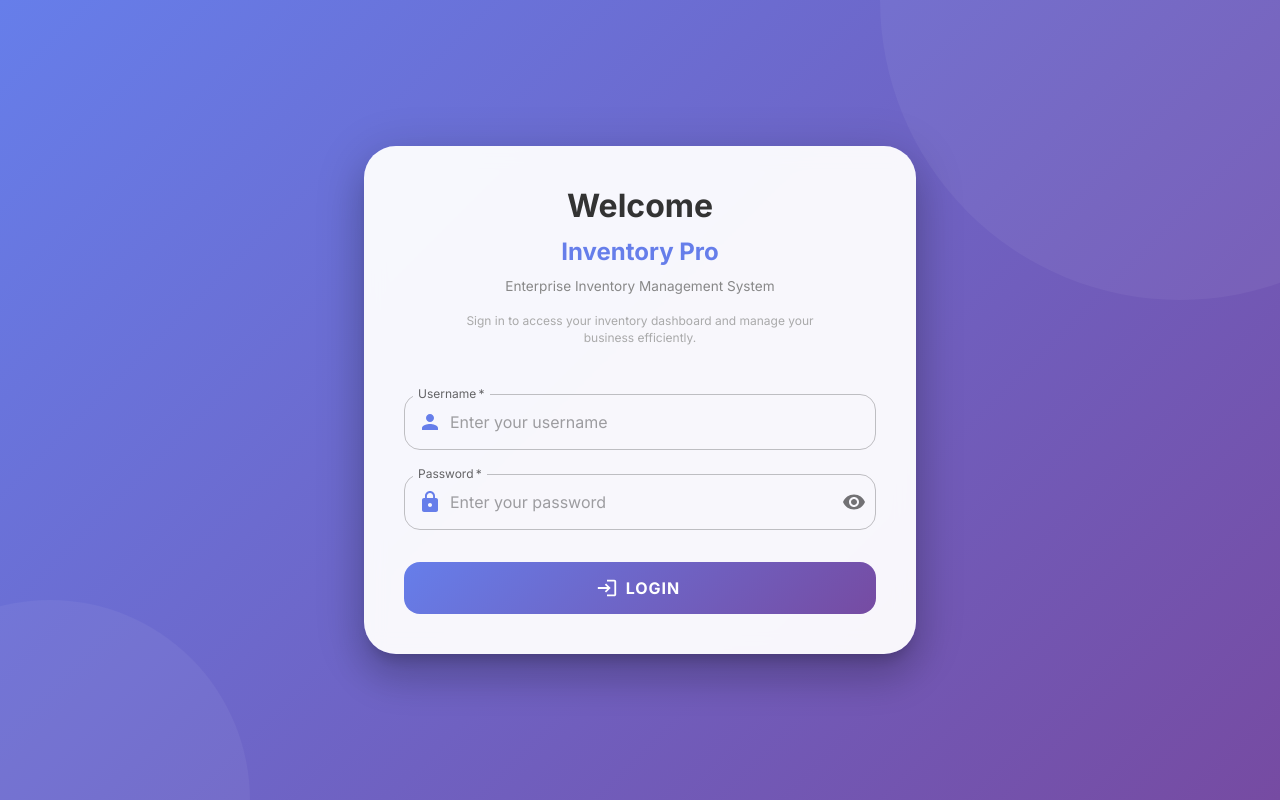
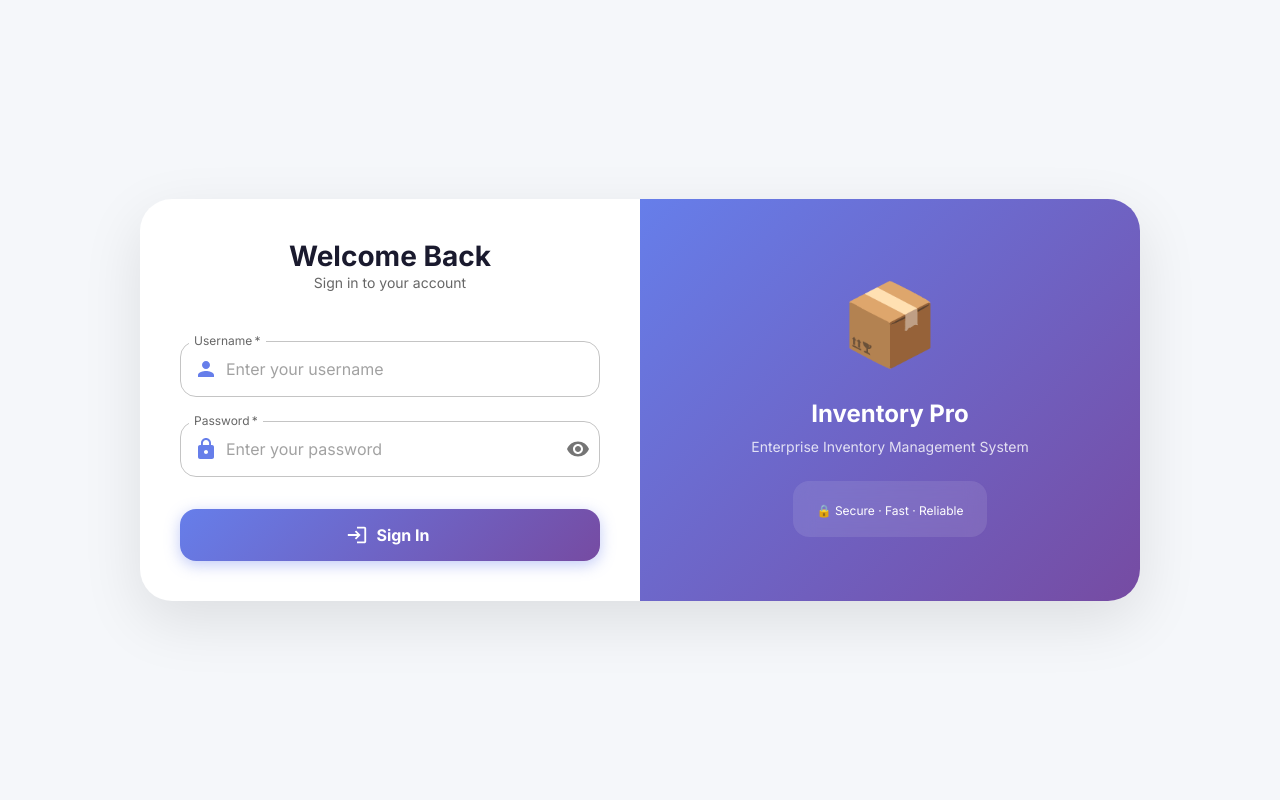
Before and after one commit to yogabalan07/Team-5, a React (Create React App) app in the folder frontend/: page /login in a window 1280 px wide. Built offline with nearby package versions, Linux system fonts and the light colour scheme.

Commit message:
Update Login component layout and styles
Refactor Login component to improve layout and styling.

```diff
--- a/frontend/src/components/auth/Login.jsx
+++ b/frontend/src/components/auth/Login.jsx
@@ -1,7 +1,7 @@
 import React, { useState } from 'react';
-import { useNavigate, Link } from 'react-router-dom';
+import { useNavigate } from 'react-router-dom';
 import {
-  Container,
+  Grid,
   Paper,
   TextField,
   Button,
@@ -50,98 +50,36 @@ const Login = () => {
         display: 'flex',
         alignItems: 'center',
         justifyContent: 'center',
-        background: 'linear-gradient(135deg, #667eea 0%, #764ba2 100%)',
-        position: 'relative',
-        overflow: 'hidden',
+        background: '#f5f7fa',
         p: 2,
       }}
     >
-      {/* Decorative background elements */}
-      <Box
+      <Paper
+        elevation={0}
         sx={{
-          position: 'absolute',
-          width: '600px',
-          height: '600px',
-          borderRadius: '50%',
-          background: 'rgba(255,255,255,0.05)',
-          top: '-300px',
-          right: '-200px',
-        }}
-      />
-      <Box
-        sx={{
-          position: 'absolute',
-          width: '400px',
-          height: '400px',
-          borderRadius: '50%',
-          background: 'rgba(255,255,255,0.05)',
-          bottom: '-200px',
-          left: '-150px',
-        }}
-      />
-
-      <Container maxWidth="sm">
-        <Paper
-          elevation={24}
-          sx={{
-            p: { xs: 3, sm: 5 },
+          maxWidth: 1000,
+          width: '100%',
           borderRadius: 4,
-            backdropFilter: 'blur(10px)',
-            backgroundColor: 'rgba(255,255,255,0.95)',
-            position: 'relative',
-            zIndex: 1,
+          overflow: 'hidden',
+          boxShadow: '0 20px 60px rgba(0,0,0,0.1)',
         }}
       >
-          {/* Welcome Section */}
+        <Grid container>
+          <Grid item xs={12} md={6}>
+            <Box sx={{ p: { xs: 4, sm: 5 } }}>
               <Box textAlign="center" mb={4}>
                 <Typography
                   variant="h4"
                   fontWeight="bold"
-              gutterBottom
                   sx={{
-                color: '#333',
-                fontSize: { xs: '1.75rem', sm: '2rem' }
+                    color: '#1a1a2e',
+                    fontSize: { xs: '1.5rem', sm: '1.75rem' }
                   }}
                 >
-              Welcome
+                  Welcome Back
                 </Typography>
-
-            <Typography
-              variant="h5"
-              fontWeight="bold"
-              gutterBottom
-              sx={{
-                color: '#667eea',
-                fontSize: { xs: '1.25rem', sm: '1.5rem' }
-              }}
-            >
-              Inventory Pro
-            </Typography>
-
-            <Typography
-              variant="body2"
-              color="textSecondary"
-              sx={{
-                fontSize: '0.85rem',
-                color: '#888',
-                mt: 1
-              }}
-            >
-              Enterprise Inventory Management System
-            </Typography>
-
-            <Typography
-              variant="body2"
-              color="textSecondary"
-              sx={{
-                fontSize: '0.75rem',
-                color: '#aaa',
-                mt: 2,
-                maxWidth: '80%',
-                mx: 'auto'
-              }}
-            >
-              Sign in to access your inventory dashboard and manage your business efficiently.
+                <Typography variant="body2" color="textSecondary">
+                  Sign in to your account
                 </Typography>
               </Box>
 
@@ -152,7 +90,6 @@ const Login = () => {
               )}
 
               <form onSubmit={handleSubmit}>
-            {/* Username Field */}
                 <TextField
                   fullWidth
                   label="Username"
@@ -172,17 +109,12 @@ const Login = () => {
                   sx={{
                     '& .MuiOutlinedInput-root': {
                       borderRadius: 2,
-                  '&:hover fieldset': {
-                    borderColor: '#667eea',
-                  },
-                  '&.Mui-focused fieldset': {
-                    borderColor: '#667eea',
-                  },
+                      '&:hover fieldset': { borderColor: '#667eea' },
+                      '&.Mui-focused fieldset': { borderColor: '#667eea' },
                     },
                   }}
                 />
 
-            {/* Password Field */}
                 <TextField
                   fullWidth
                   label="Password"
@@ -201,10 +133,7 @@ const Login = () => {
                     ),
                     endAdornment: (
                       <InputAdornment position="end">
-                    <IconButton
-                      onClick={() => setShowPassword(!showPassword)}
-                      edge="end"
-                    >
+                        <IconButton onClick={() => setShowPassword(!showPassword)} edge="end">
                           {showPassword ? <VisibilityOff /> : <Visibility />}
                         </IconButton>
                       </InputAdornment>
@@ -213,17 +142,12 @@ const Login = () => {
                   sx={{
                     '& .MuiOutlinedInput-root': {
                       borderRadius: 2,
-                  '&:hover fieldset': {
-                    borderColor: '#667eea',
-                  },
-                  '&.Mui-focused fieldset': {
-                    borderColor: '#667eea',
-                  },
+                      '&:hover fieldset': { borderColor: '#667eea' },
+                      '&.Mui-focused fieldset': { borderColor: '#667eea' },
                     },
                   }}
                 />
 
-            {/* Login Button */}
                 <Button
                   type="submit"
                   fullWidth
@@ -236,24 +160,61 @@ const Login = () => {
                     py: 1.5,
                     background: 'linear-gradient(135deg, #667eea 0%, #764ba2 100%)',
                     borderRadius: 2,
-                textTransform: 'uppercase',
+                    textTransform: 'none',
                     fontSize: '1rem',
                     fontWeight: 'bold',
-                letterSpacing: 1,
+                    boxShadow: '0 4px 15px rgba(102, 126, 234, 0.4)',
                     '&:hover': {
-                  background: 'linear-gradient(135deg, #5a67d8 0%, #6b46a1 100%)',
-                },
-                '&:disabled': {
-                  background: 'linear-gradient(135deg, #667eea 0%, #764ba2 100%)',
-                  opacity: 0.7,
+                      boxShadow: '0 6px 20px rgba(102, 126, 234, 0.6)',
                     },
                   }}
                 >
-              {loading ? 'Logging in...' : 'LOGIN'}
+                  {loading ? 'Logging in...' : 'Sign In'}
                 </Button>
               </form>
+            </Box>
+          </Grid>
+
+          <Grid item xs={12} md={6}>
+            <Box
+              sx={{
+                height: '100%',
+                minHeight: 300,
+                background: 'linear-gradient(135deg, #667eea 0%, #764ba2 100%)',
+                display: 'flex',
+                flexDirection: 'column',
+                alignItems: 'center',
+                justifyContent: 'center',
+                p: 4,
+                color: '#fff',
+                textAlign: 'center',
+              }}
+            >
+              <Box sx={{ fontSize: 80, mb: 2 }}>📦</Box>
+              <Typography variant="h4" fontWeight="bold" gutterBottom>
+                Inventory Pro
+              </Typography>
+              <Typography variant="body2" sx={{ opacity: 0.8 }}>
+                Enterprise Inventory Management System
+              </Typography>
+              <Box
+                sx={{
+                  mt: 3,
+                  px: 3,
+                  py: 2,
+                  borderRadius: 2,
+                  background: 'rgba(255,255,255,0.1)',
+                  backdropFilter: 'blur(10px)',
+                }}
+              >
+                <Typography variant="caption">
+                  🔒 Secure · Fast · Reliable
+                </Typography>
+              </Box>
+            </Box>
+          </Grid>
+        </Grid>
       </Paper>
-      </Container>
     </Box>
   );
 };
```
Lines whose indentation alone changed are shown as unchanged.
